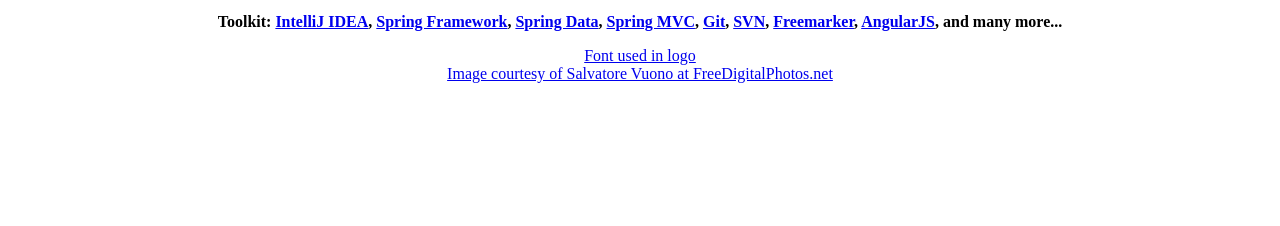
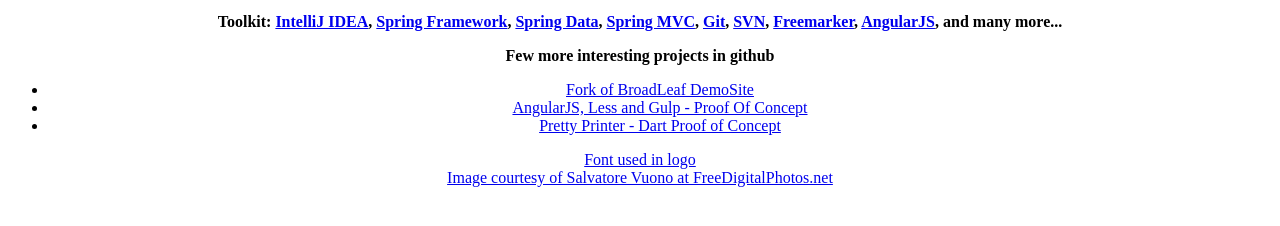
Before and after one commit to firen/firen.github.io, a plain HTML site: page index.html in a window 1280 px wide. Shown: the part 200-426 px from the top of the page. Drawn offline with Linux system fonts and the light colour scheme.

Commit message:
add few more interesting projects in github

```diff
--- a/index.html
+++ b/index.html
@@ -5,6 +5,12 @@
 <body>
 <img src="logo.png" /><br/>
 <p>Toolkit: <a href="https://www.jetbrains.com/idea/">IntelliJ IDEA</a>, <a href="http://projects.spring.io/spring-framework/">Spring Framework</a>, <a href="http://projects.spring.io/spring-data/">Spring Data</a>, <a href="http://projects.spring.io/spring-framework/">Spring MVC</a>, <a href="http://git-scm.com/">Git</a>, <a href="https://subversion.apache.org/">SVN</a>, <a href="http://freemarker.org/">Freemarker</a>, <a href="https://angularjs.org/">AngularJS</a>, and many more...</p>
+<p>Few more interesting projects in github</p>
+<ul>
+  <li><a href="https://github.com/firen/DemoSite">Fork of BroadLeaf DemoSite</a></li>
+  <li><a href="https://github.com/firen/TireRotationGame">AngularJS, Less and Gulp - Proof Of Concept</a></li>
+  <li><a href="https://github.com/firen/prettyprinter">Pretty Printer - Dart Proof of Concept</a></li>
+</ul>
 <a href="http://www.1001fonts.com/russo-one-font.html">Font used in logo</a><br/>
 <a href="http://www.freedigitalphotos.net/images/Other_Outdoor_Sports_g429-Olympic_Torches_p78320.html">Image courtesy of Salvatore Vuono at FreeDigitalPhotos.net</a>
 </body>
```
